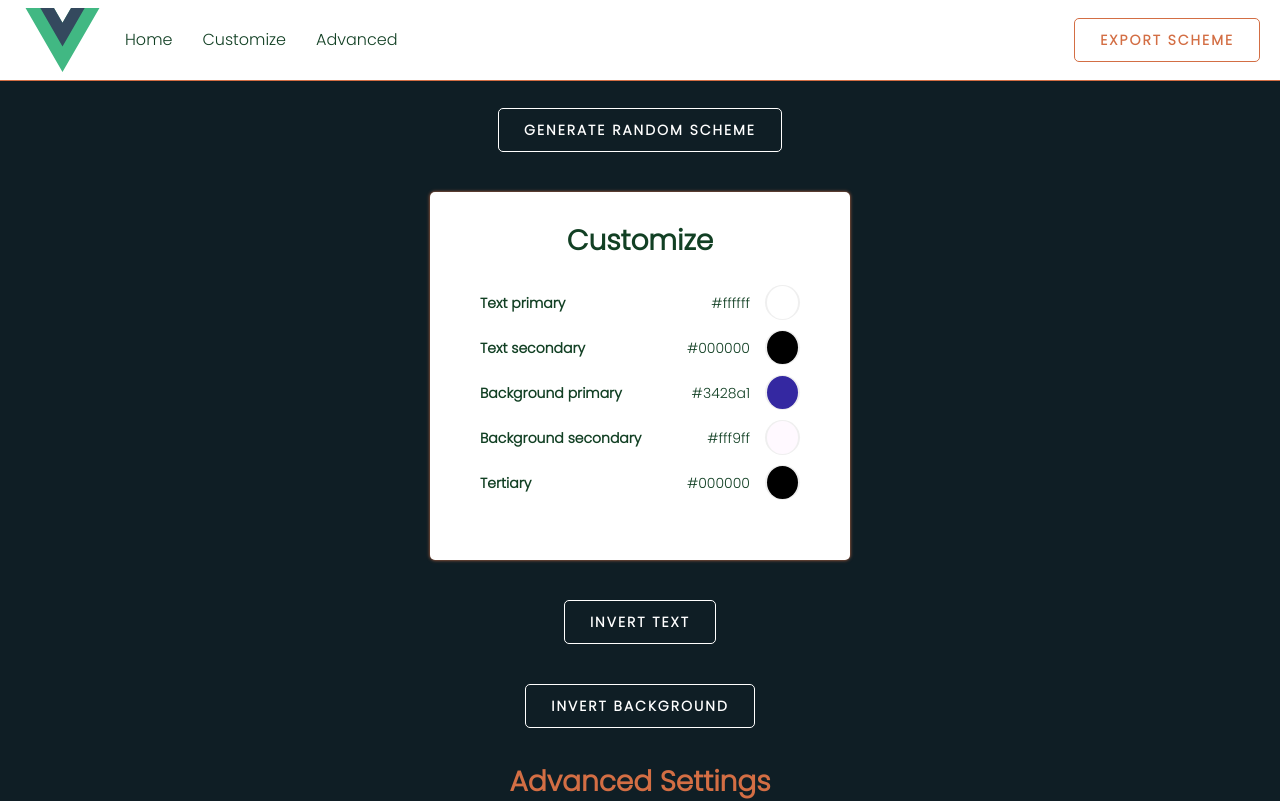
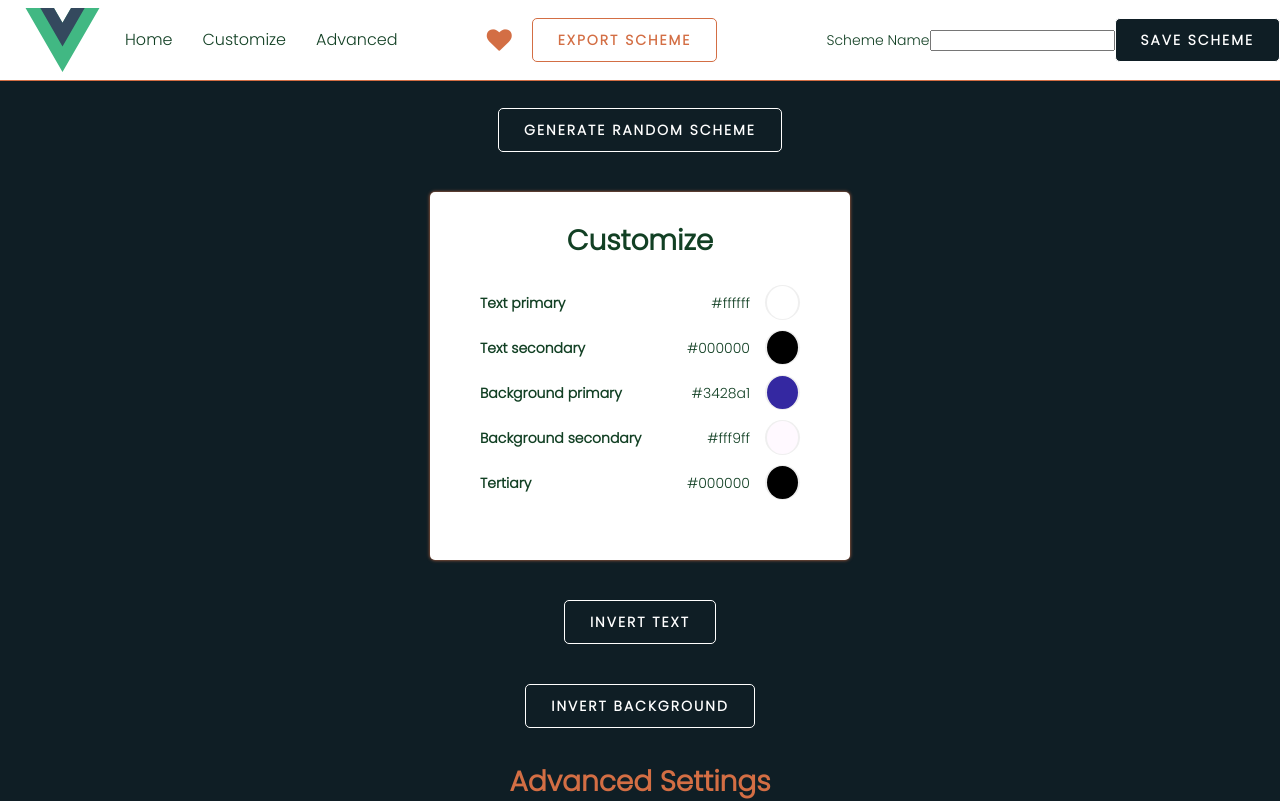
Before and after one commit to GregaE/color-schemer, a Vue app: page / in a window 1280 px wide. Shown: the top 801 px of the page. Built offline with nearby package versions, Linux system fonts and the light colour scheme; no server answers.

Commit message:
chore: create save button and initialise modal component

```diff
--- a/index.html
+++ b/index.html
@@ -6,6 +6,7 @@
     <meta name="viewport" content="width=device-width, initial-scale=1.0" />
     <link rel="preconnect" href="https://fonts.googleapis.com" />
     <link rel="preconnect" href="https://fonts.gstatic.com" crossorigin />
+    <link rel="stylesheet" href="https://cdnjs.cloudflare.com/ajax/libs/font-awesome/4.7.0/css/font-awesome.min.css">
     <link
       href="https://fonts.googleapis.com/css2?family=Poppins:wght@300&display=swap"
       rel="stylesheet"
--- a/src/assets/styles/header.css
+++ b/src/assets/styles/header.css
@@ -31,6 +31,17 @@ nav a {
   color: var(--text-secondary);
 }
 
+i {
+  font-size: 2.5rem;
+  color: var(--text-primary);
+  cursor: pointer;
+  transition: color 0.1s;
+}
+
+i:hover, i:active, i:focus  {
+  color: var(--tertiary);
+}
+
 button {
   background-color: var(--bg-secondary);
   color: var(--text-primary);
--- a/src/components/HomeHeader.vue
+++ b/src/components/HomeHeader.vue
@@ -1,5 +1,10 @@
 <script>
+import SaveModal from "./SaveModal.vue";
+
 export default {
+  components: {
+    SaveModal,
+  },
   methods: {},
 };
 </script>
@@ -21,8 +26,10 @@ export default {
       </nav>
     </div>
     <div>
+      <i class="fa fa-heart" />
       <button v-on:click="$emit('toggle-export-modal')">Export Scheme</button>
     </div>
+    <SaveModal />
   </header>
 </template>
 
--- /dev/null
+++ b/src/components/SaveModal.vue
@@ -0,0 +1,17 @@
+<script>
+export default {
+  methods: {},
+};
+</script>
+
+<template>
+  <form>
+    <label>Scheme Name</label>
+    <input />
+    <button>Save Scheme</button>
+  </form>
+</template>
+
+<style scoped>
+@import "@/assets/styles/saveModal.css";
+</style>
```
Also changed, not shown: src/assets/styles/saveModal.css (added).
